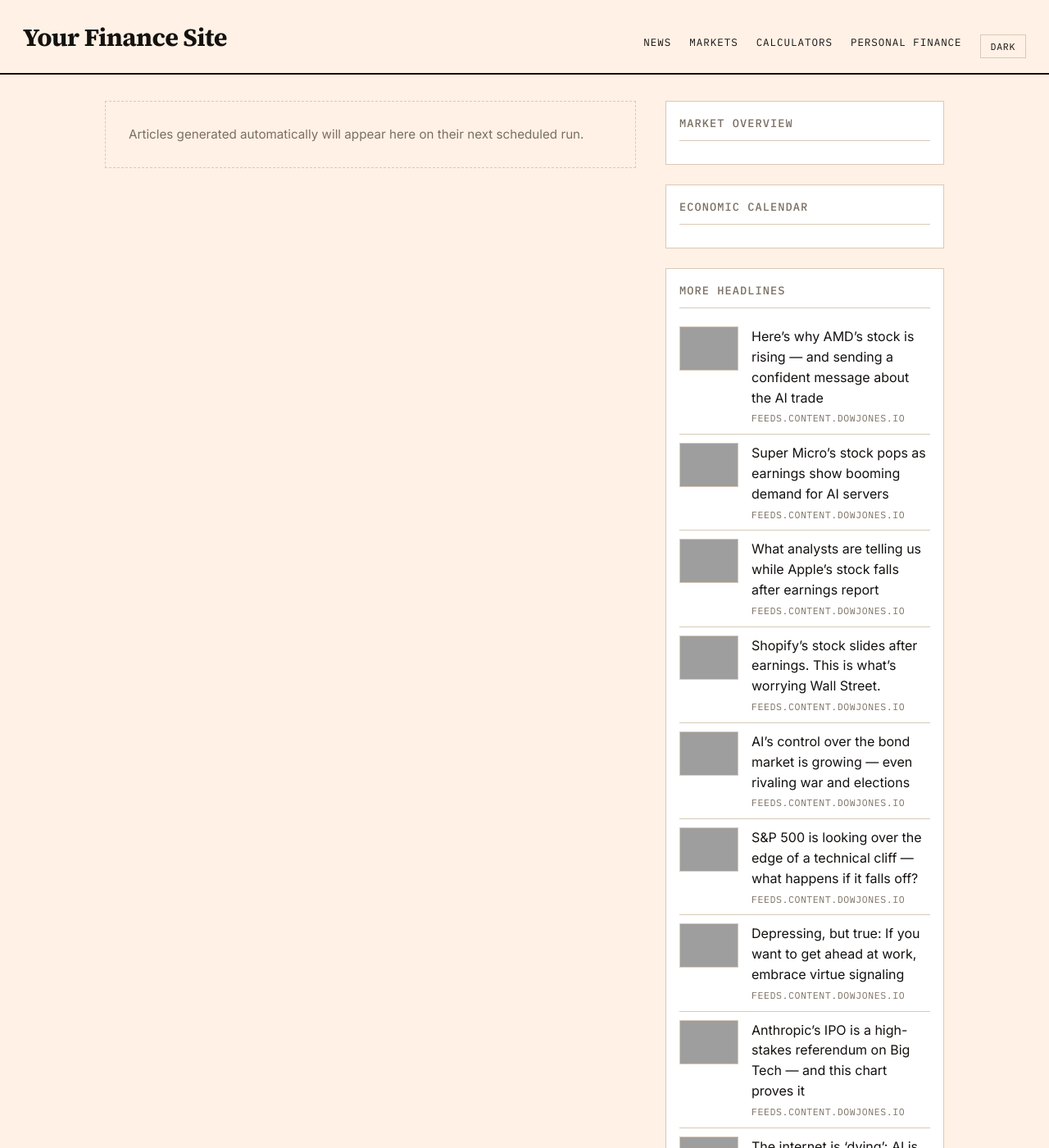
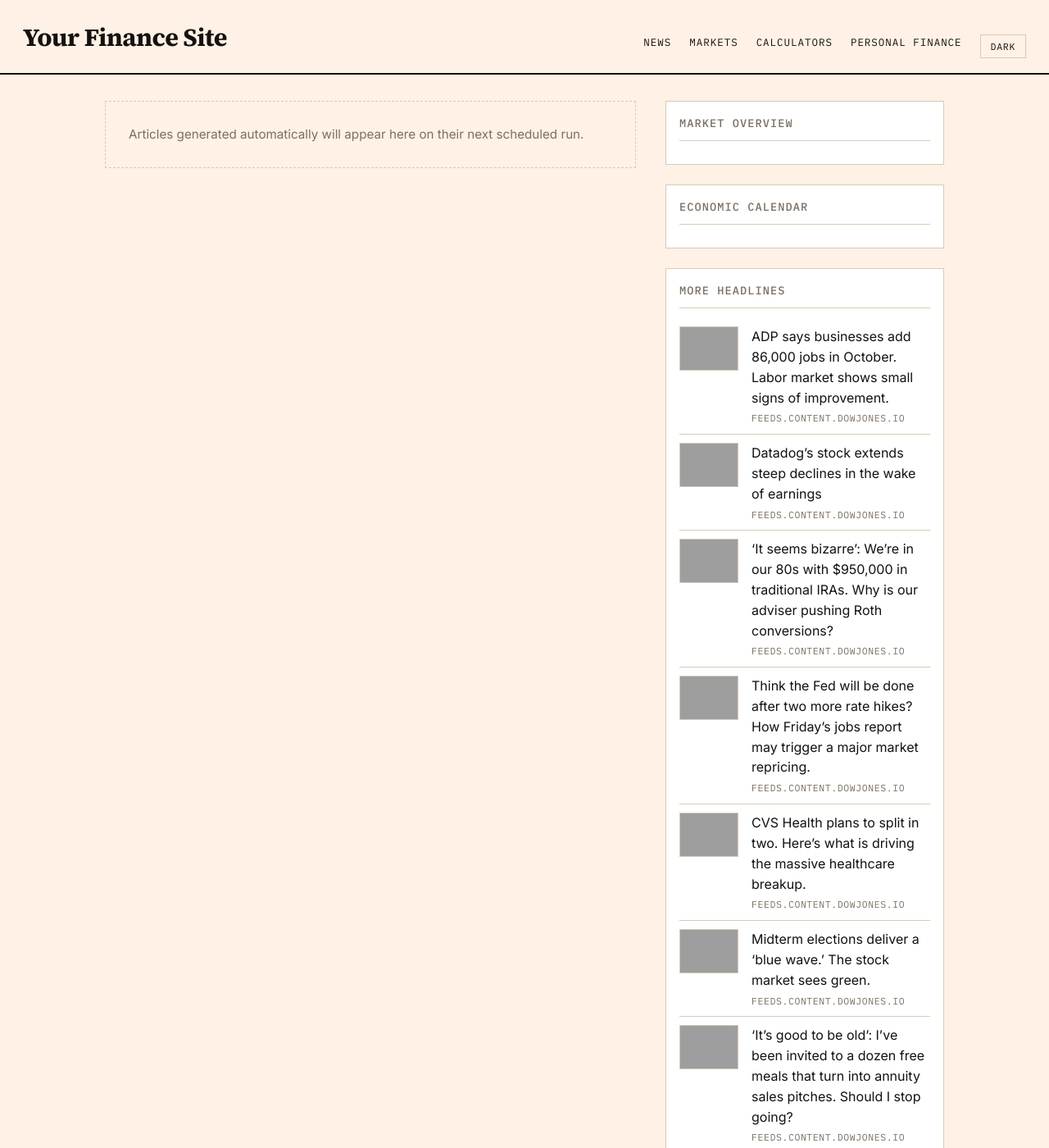
Before and after one commit to GlobTechCo/globtechco.github.io, a Jekyll site: the page built from index.html, in a window 1280 px wide and 1400 px high, cut to the strip 0-1400 px from the top of the window. Shown: the whole strip at 82% size. Built offline with Jekyll 4.4.1, drawn with Linux system fonts in a browser that asks for light colours; a script that is not in the unit is left out; the list of posts is cut into pages by our own code; some of the changed text lies outside the part shown; grey boxes are pictures that could not be loaded.

Commit message:
Auto-content update 2026-11-04

```diff
--- a/_data/aggregator.yml
+++ b/_data/aggregator.yml
@@ -1,50 +1,50 @@
-- title: "Here\u2019s why AMD\u2019s stock is rising \u2014 and sending a confident message about the AI trade"
-  link: "https://www.marketwatch.com/story/heres-why-amds-stock-is-rising-and-sending-a-confident-message-about-the-ai-trade-11cb4d8a?mod=mw_rss_topstories"
+- title: "ADP says businesses add 86,000 jobs in October. Labor market shows small signs of improvement."
+  link: "https://www.marketwatch.com/story/adp-says-businesses-add-86-000-jobs-in-october-labor-market-shows-small-signs-of-improvement-64c89fd3?mod=mw_rss_topstories"
   source: "feeds.content.dowjones.io"
-  pubdate: "Wed, 04 Nov 2026 01:16:00 GMT"
-  image: "https://images.mktw.net/im-73944145"
-- title: "Super Micro\u2019s stock pops as earnings show booming demand for AI servers"
-  link: "https://www.marketwatch.com/story/super-micros-stock-pops-as-earnings-show-booming-demand-for-ai-servers-2d179658?mod=mw_rss_topstories"
+  pubdate: "Wed, 04 Nov 2026 13:29:00 GMT"
+  image: "https://images.mktw.net/im-07221749"
+- title: "Datadog\u2019s stock extends steep declines in the wake of earnings"
+  link: "https://www.marketwatch.com/story/datadogs-stock-extends-steep-declines-in-the-wake-of-earnings-af412874?mod=mw_rss_topstories"
   source: "feeds.content.dowjones.io"
-  pubdate: "Wed, 04 Nov 2026 01:12:00 GMT"
-  image: "https://images.mktw.net/im-26661679"
-- title: "What analysts are telling us while Apple\u2019s stock falls after earnings report"
-  link: "https://www.marketwatch.com/story/what-analysts-are-saying-as-apples-stock-falls-after-earnings-report-f0afa357?mod=mw_rss_topstories"
+  pubdate: "Wed, 04 Nov 2026 13:03:00 GMT"
+  image: "https://images.mktw.net/im-738814"
+- title: "\u2018It seems bizarre\u2019: We\u2019re in our 80s with $950,000 in traditional IRAs. Why is our adviser pushing Roth conversions?"
+  link: "https://www.marketwatch.com/story/it-seems-bizarre-were-in-our-80s-with-950-000-in-traditional-iras-why-is-our-adviser-pushing-us-to-do-roth-conversions-a665f990?mod=mw_rss_topstories"
   source: "feeds.content.dowjones.io"
-  pubdate: "Tue, 03 Nov 2026 22:48:00 GMT"
-  image: "https://images.mktw.net/im-04195586"
-- title: "Shopify\u2019s stock slides after earnings. This is what\u2019s worrying Wall Street."
-  link: "https://www.marketwatch.com/story/shopifys-stock-slides-after-earnings-this-is-whats-worrying-wall-street-e2e8d52b?mod=mw_rss_topstories"
+  pubdate: "Wed, 04 Nov 2026 13:00:00 GMT"
+  image: "https://images.mktw.net/im-26708039"
+- title: "Think the Fed will be done after two more rate hikes? How Friday\u2019s jobs report may trigger a major market repricing."
+  link: "https://www.marketwatch.com/story/think-the-fed-will-be-done-after-two-more-rate-hikes-how-fridays-jobs-report-may-trigger-a-major-market-repricing-6aca874c?mod=mw_rss_topstories"
   source: "feeds.content.dowjones.io"
-  pubdate: "Tue, 03 Nov 2026 22:45:00 GMT"
-  image: "https://images.mktw.net/im-538558"
-- title: "AI\u2019s control over the bond market is growing \u2014 even rivaling war and elections"
-  link: "https://www.marketwatch.com/story/ais-control-over-the-bond-market-is-growing-even-rivaling-war-and-elections-5d727b35?mod=mw_rss_topstories"
+  pubdate: "Wed, 04 Nov 2026 13:00:00 GMT"
+  image: "https://images.mktw.net/im-89534248"
+- title: "CVS Health plans to split in two. Here\u2019s what is driving the massive healthcare breakup."
+  link: "https://www.marketwatch.com/story/cvs-health-plans-to-split-in-two-heres-what-is-driving-the-massive-healthcare-breakup-27c0d6be?mod=mw_rss_topstories"
   source: "feeds.content.dowjones.io"
-  pubdate: "Tue, 03 Nov 2026 22:06:00 GMT"
-  image: "https://images.mktw.net/im-33615711"
-- title: "S&P 500 is looking over the edge of a technical cliff \u2014 what happens if it falls off?"
-  link: "https://www.marketwatch.com/story/s-p-500-is-looking-over-the-edge-of-a-technical-cliff-what-happens-if-it-falls-off-be97ebd9?mod=mw_rss_topstories"
+  pubdate: "Wed, 04 Nov 2026 12:50:00 GMT"
+  image: "https://images.mktw.net/im-24813713"
+- title: "Midterm elections deliver a \u2018blue wave.\u2019 The stock market sees green."
+  link: "https://www.marketwatch.com/story/midterm-elections-deliver-a-blue-wave-the-stock-market-sees-green-5900a779?mod=mw_rss_topstories"
   source: "feeds.content.dowjones.io"
-  pubdate: "Tue, 03 Nov 2026 21:30:00 GMT"
-  image: "https://images.mktw.net/im-66256903"
-- title: "Depressing, but true: If you want to get ahead at work, embrace virtue signaling"
-  link: "https://www.marketwatch.com/story/depressing-but-true-if-you-want-to-get-ahead-at-work-embrace-virtue-signaling-b4e72f0a?mod=mw_rss_topstories"
-  source: "feeds.content.dowjones.io"
-  pubdate: "Tue, 03 Nov 2026 21:27:00 GMT"
-  image: "https://images.mktw.net/im-43516245"
-- title: "Anthropic\u2019s IPO is a high-stakes referendum on Big Tech \u2014 and this chart proves it"
-  link: "https://www.marketwatch.com/story/anthropics-ipo-is-a-high-stakes-referendum-on-big-tech-and-this-chart-proves-it-d1c54d33?mod=mw_rss_topstories"
-  source: "feeds.content.dowjones.io"
-  pubdate: "Tue, 03 Nov 2026 21:04:00 GMT"
-  image: "https://images.mktw.net/im-62078069"
-- title: "The internet is \u2018dying\u2019: AI is eating it and obliterating these business models"
-  link: "https://www.marketwatch.com/story/the-internet-is-dying-ai-is-eating-it-and-obliterating-these-business-models-435ae2b0?mod=mw_rss_topstories"
-  source: "feeds.content.dowjones.io"
-  pubdate: "Tue, 03 Nov 2026 20:46:00 GMT"
-  image: "https://images.mktw.net/im-83678457"
+  pubdate: "Wed, 04 Nov 2026 12:27:00 GMT"
+  image: "https://images.mktw.net/im-12549287"
 - title: "\u2018It\u2019s good to be old\u2019: I\u2019ve been invited to a dozen free meals that turn into annuity sales pitches. Should I stop going?"
   link: "https://www.marketwatch.com/story/its-good-to-be-old-ive-been-invited-to-a-dozen-free-meals-that-turn-into-annuity-sales-pitches-should-i-stop-going-63df67ca?mod=mw_rss_topstories"
   source: "feeds.content.dowjones.io"
-  pubdate: "Tue, 03 Nov 2026 20:00:00 GMT"
+  pubdate: "Wed, 04 Nov 2026 12:16:00 GMT"
   image: "https://images.mktw.net/im-54591206"
+- title: "The AI trade has been \u2018sold to death\u2019 but Goldman strategist highlights silver lining from Democratic sweep"
+  link: "https://www.marketwatch.com/story/the-ai-trade-has-been-sold-to-death-but-goldman-strategist-highlights-silver-lining-from-democratic-sweep-3d1d6f07?mod=mw_rss_topstories"
+  source: "feeds.content.dowjones.io"
+  pubdate: "Wed, 04 Nov 2026 11:10:00 GMT"
+  image: "https://images.mktw.net/im-17807267"
+- title: "\u2018My life could be cut short\u2019: I\u2019m 55, married with $4.3 million and have a brain tumor. Should I buy a $210,000 custom Porsche?"
+  link: "https://www.marketwatch.com/story/my-life-could-be-cut-short-im-55-married-with-4-3-million-and-have-a-brain-tumor-should-i-buy-a-210-000-custom-porsche-ed825ada?mod=mw_rss_topstories"
+  source: "feeds.content.dowjones.io"
+  pubdate: "Wed, 04 Nov 2026 10:15:00 GMT"
+  image: "https://images.mktw.net/im-49119290"
+- title: "L.A. home once owned by Mike Tyson\u2019s former wife, actress Robin Givens, is on the market for $3.5 million"
+  link: "https://www.marketwatch.com/story/l-a-home-once-owned-by-mike-tysons-former-wife-actress-robin-givens-is-on-the-market-for-3-5-million-0b9e11a1?mod=mw_rss_topstories"
+  source: "feeds.content.dowjones.io"
+  pubdate: "Wed, 04 Nov 2026 10:03:00 GMT"
+  image: "https://images.mktw.net/im-05416715"
```
